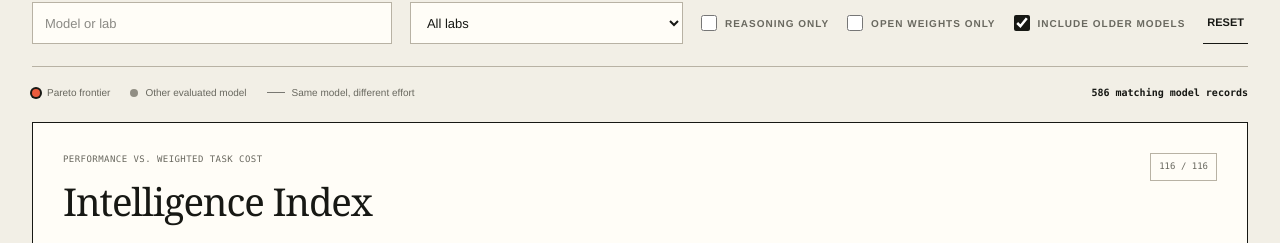
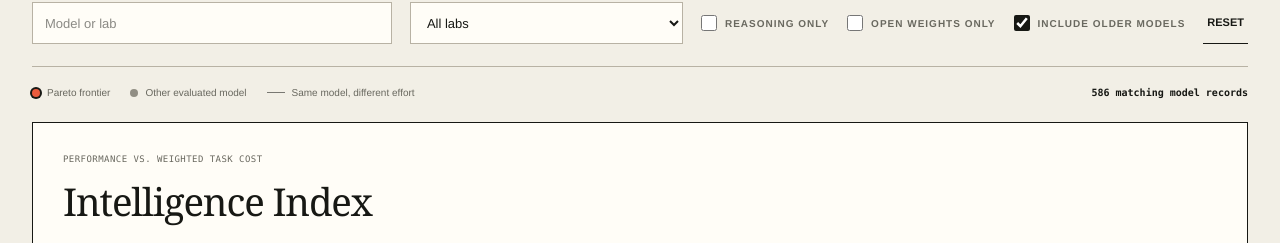
Before and after one commit to artemisart/llm-efficiency-frontier, a Next.js app: page / in a window 1280 px wide. Shown: the part 1058-1301 px from the top of the page. Built offline with nearby package versions, Linux system fonts and the light colour scheme.

Commit message:
Remove graph header counts

```diff
--- a/app/benchmark-explorer.tsx
+++ b/app/benchmark-explorer.tsx
@@ -249,9 +249,6 @@ function BenchmarkChart({
           <p>Performance vs. weighted task cost</p>
           <h3>{benchmark.label}</h3>
         </div>
-        <span>
-          {plotted.length} / {benchmark.modelsWithData}
-        </span>
       </div>
       <p className="gallery-card-description">{benchmark.description}</p>
 
--- a/app/globals.css
+++ b/app/globals.css
@@ -435,15 +435,6 @@ select:focus-visible {
   font-size: clamp(28px, 3vw, 44px);
   font-weight: 400;
   letter-spacing: -0.03em;
-}
-
-.gallery-card-heading > span {
-  flex: 0 0 auto;
-  padding: 6px 8px;
-  border: 1px solid var(--line);
-  color: var(--muted);
-  font-family: ui-monospace, SFMono-Regular, Menlo, monospace;
-  font-size: 9px;
 }
 
 .gallery-card-description {
```
